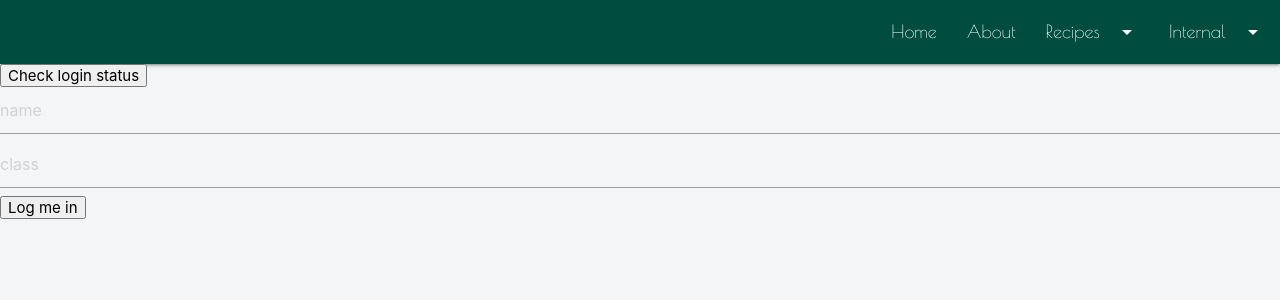
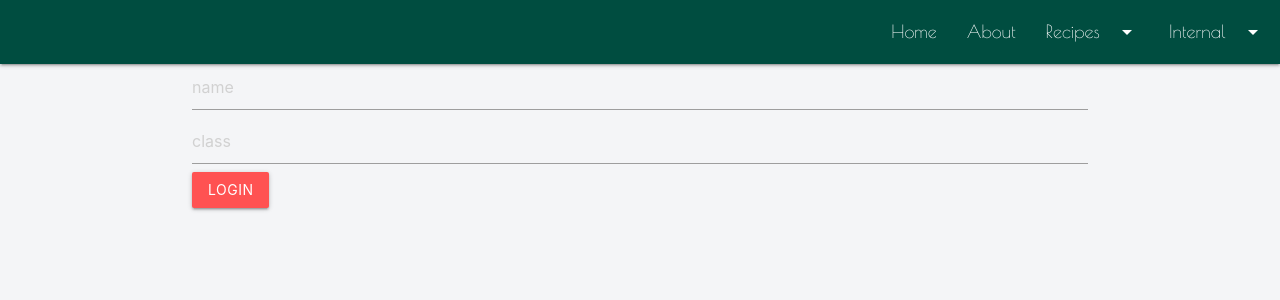
Before and after one commit to sarkwon89/seefoodclient, a React (Create React App) app: page /login in a window 1280 px wide. Shown: the top 300 px of the page. Built offline with nearby package versions, Linux system fonts and the light colour scheme; no server answers; a web font is replaced by a local one.

Commit message:
final styling

```diff
--- a/src/components/pages/Login.js
+++ b/src/components/pages/Login.js
@@ -38,13 +38,14 @@ export default function Login(props) {
     }
     return (
         <div>
-            <button onClick={isAuthButton}>Check login status</button>
+            <div className="container">
             <form onSubmit={handleFormSubmit}>
                 {/* {willRedirect?<Redirect to='/'/>:null} */}
                 <input onChange={handleInputChange} value={login.name} type="text" name="name" placeholder="name" />
                 <input onChange={handleInputChange} value={login.password} type="password" name="password" placeholder="class" />
-                <input type="submit" value="Log me in" />
+                <input className="btn btn-primary red accent-2" type="submit" value="Login" />
             </form>
+            </div>
         </div>
     )
 }
```
